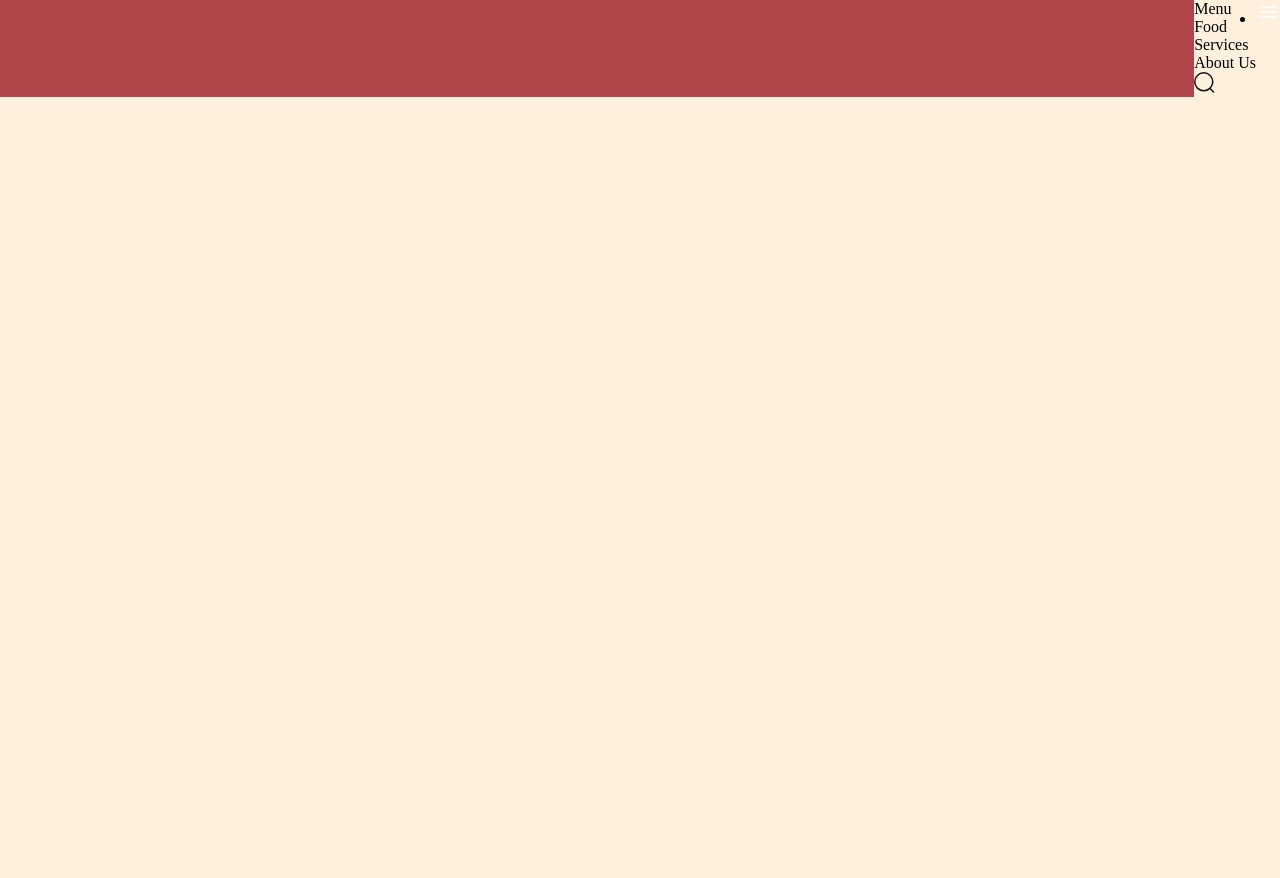
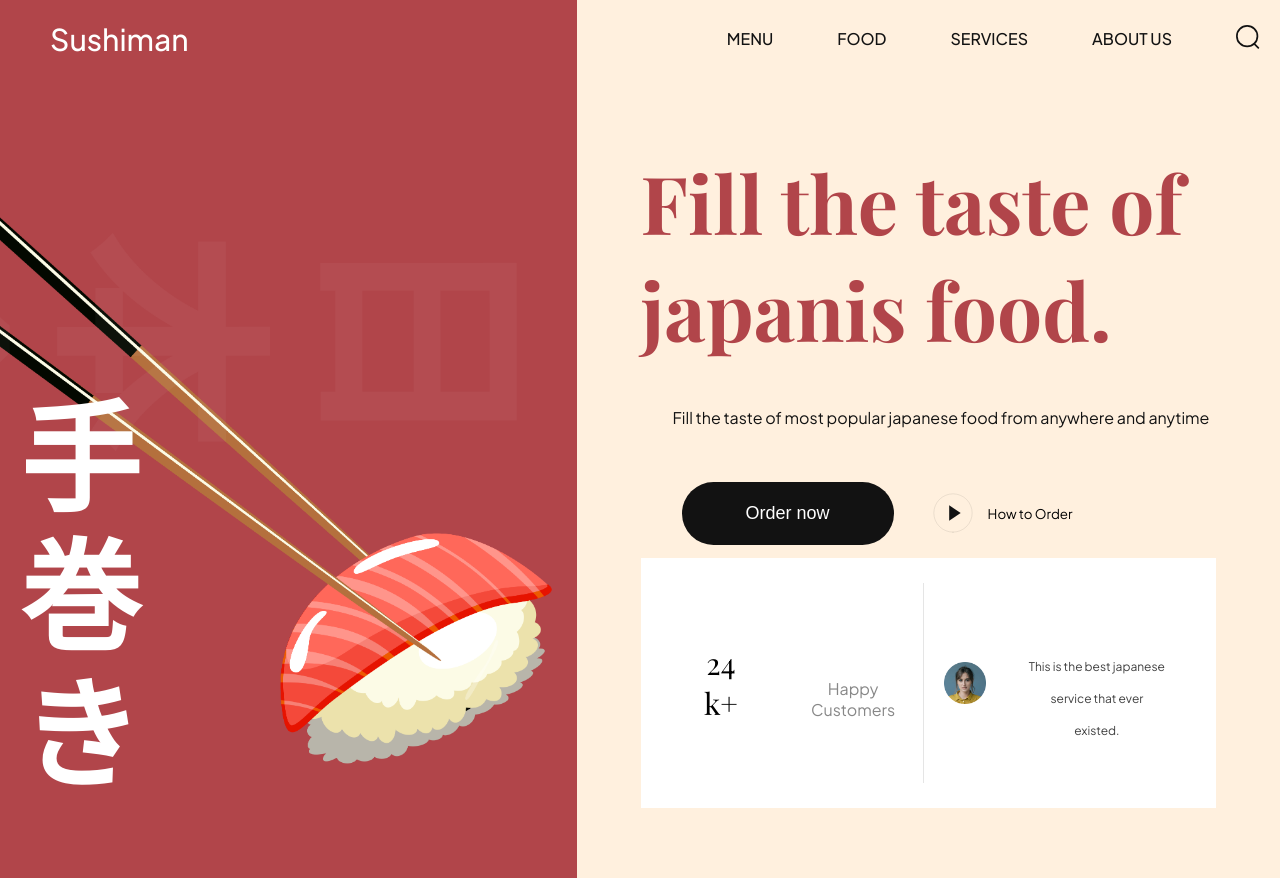
Before and after one commit to alifkhan2610/suschiman_html_css_project, a website built with Vite: page index.html in a window 1280 px wide. Before the commit the page ends 800 px from the top, so only its background shows below. Built offline with nearby package versions, Linux system fonts and the light colour scheme.

Commit message:
secound commit - Hero section is running

```diff
--- a/CSS/sections/header.css
+++ b/CSS/sections/header.css
@@ -7,6 +7,7 @@
     flex: 1;
     position: relative;
     padding: 20px;
+
 }
 .header__logo-overlay{
     position: absolute;
@@ -17,6 +18,47 @@
 }
 .header__logo h4{
     padding-left: 30px;
+    z-index: 99;
+    color: #fff;
+    font-size: 30px;
+    font-weight: 500;
+    font-family: var(--plus-jakarta-sans);
+}
 
-    color: #fff;
+.header__menu{
+    gap: 1.5rem;
+    flex: 1;
 }
+
+.header__menu,
+.header__menu-mobile {
+  padding: 20px;
+  flex: 1.236;
+  display: flex;
+  justify-content: flex-end;
+  align-items: center;
+  gap: 64px;
+  list-style: none;
+}
+
+.header__menu li {
+  font-weight: 500;
+  font-size: 16px;
+  line-height: 20px;
+  text-transform: uppercase;
+  font-family: var(--plus-jakarta-sans);
+  color: var(--secondary-color);
+  cursor: pointer;
+}
+
+.header__menu li img {
+  width: 24px;
+  height: 24px;
+  object-fit: contain;
+}
+
+.header__menu-mobile {
+  display: none;
+  gap: 20px;
+  position: relative;
+}
--- /dev/null
+++ b/CSS/sections/hero.css
@@ -0,0 +1,147 @@
+.hero{
+    display: flex;
+    min-height: 100vh;
+    overflow: hidden;
+}
+.hero-image{
+    flex: 1;
+    display: flex;
+    flex-direction: column;
+    position: relative;
+    z-index: 5;
+}
+.hero-image img{
+    width: 100%;
+    height: 110%;
+    object-fit: contain;
+}
+.hero-image__overlay{
+    position: absolute;
+    inset: 0;
+    width: 100%;
+    background-color: var(--primary-color);
+    z-index: -1;
+}
+.hero-image h2{
+    position: absolute;
+    bottom: 60px;
+    padding: 20px;
+
+    font-family: var(--playfair-display);
+    font-weight: 700;
+    font-size: 120px;
+    line-height: 138px;
+    color: #fff;
+}
+.hero-content{
+    flex: 1.22;
+    display: flex;
+    justify-content: space-between;
+    flex-direction: column;
+}
+.hero-content-info{
+    padding: 64px;
+    flex: 1;
+    display: flex;
+    flex-direction: column;
+    justify-content: space-around;
+
+}
+.hero-content-info h1{
+    font-size: 80px;
+    font-weight: 600px;
+    font-family: var(--playfair-display);
+    color: var(--primary-color);
+}
+.hero-content-info p{
+    margin: 32px 0 0 32px;
+    font-family: var(--plus-jakarta-sans);
+    color: var(--secondary-color);
+    font-style: 18px;
+    font-weight: 400px;
+}
+.hero-content__buttons{
+    margin: 41px 0 0 41px;
+    display: flex;
+    flex-wrap: wrap;
+    gap: 36px;
+}
+.hero-content__order-button{
+    padding: 20px;
+    border-radius: 36px;
+    min-width: 212px;
+    outline: none;
+    border: none;
+    background: var(--secondary-color);
+    cursor: pointer;
+    color: #fff;
+    font-size: 18px;
+    font-weight: 500;
+    line-height: 23px;
+}
+.hero-content__play-button{
+    outline: none;
+    border: none;
+    background: transparent;
+
+    display: flex;
+    align-items: center;
+    font-style: 16px;
+    line-height: 19px;
+    color: var(--black-200);
+    font-family: var(--plus-jakarta-sans);
+    cursor: pointer;
+}
+.hero-content__play-button img{
+    margin-right: 12px;
+    height: 46px;
+    width: 46px;
+    object-fit: contain;
+}
+.hero-content__testimonial{
+    padding: 25px 50px;
+    display: flex;
+    flex-wrap: wrap;
+    text-align: center;
+    gap: 10px;
+    background: var(--color-white);
+}
+.hero-content__customer{
+    flex: 1;
+    gap: 10px;
+    display: flex;
+}
+.hero-content__customer h4{
+    font-size: 30px;
+    font-weight: 400;
+    font-family: var(--playfair-display);
+}
+.hero-content__customer p{
+    font-size: 16px;
+    font-weight: 400;
+    font-family: var(--plus-jakarta-sans);
+    color: var(--secondary-color);
+    opacity: 0.5;
+}
+.hero-content__review{
+    flex: 1;
+    display: flex;
+    align-items: center;
+    gap: 10px;
+    padding-left: 20px;
+    border-left: 1px solid rgba(2, 2, 2, 0.1);
+    min-height: 200px;
+}
+.hero-content__review img{
+    width: 42px;
+    height: 42px;
+    object-fit: contain;
+}
+.hero-content__review p{
+    font-size: 12px;
+    font-weight: 400px;
+    line-height: 32px;
+    font-family: var(--plus-jakarta-sans);
+    color: var(--secondary-color);
+    opacity: 0.8;
+}
--- a/CSS/style.css
+++ b/CSS/style.css
@@ -3,12 +3,12 @@
 
 /* other css file imports */
 @import url("sections/header.css");
-/* @import url("sections/hero.css");
+@import url("sections/hero.css");
 @import url("sections/about.css");
 @import url("sections/popular.css");
 @import url("sections/trending.css");
 @import url("sections/subscribe.css");
-@import url("sections/footer.css"); */
+@import url("sections/footer.css");
 
 /* CSS variables for reusablity across all files (including above imported) */
 :root {
--- a/index.html
+++ b/index.html
@@ -12,7 +12,7 @@
     <header>
       <nav class="header__nav">
         <div class="header__logo">
-          <h4>Sushiman</h4>
+          <h4 >Sushiman</h4>
           <div class="header__logo-overlay"></div>
         </div>
         <ul class="header__menu">
@@ -21,16 +21,55 @@
           <li><a href="#services">Services</a></li>
           <li><a href="#about-us">About Us</a></li>
           <li>
-            <img src="./assets/search.svg" alt="" />
+            <img src="./assets/search.svg" alt="Search" />
           </li>
         </ul>
         <ul class="header__menu-mobile">
           <li>
-            <img src="./assets/menu.svg" alt="" />
+            <img src="./assets/menu.svg" alt="Harbarger" />
           </li>
         </ul>
       </nav>
     </header>
+
+    <section class="hero">
+      <div class="hero-image">
+        <img src="/assets/sushi-1.png" alt="" />
+        <h2>
+          手 <br />
+          巻 <br />
+          き
+        </h2>
+        <div class="hero-image__overlay"></div>
+      </div>
+      <div class="hero-content">
+        <div class="hero-content-info">
+          <h1>Fill the taste of japanis food.</h1>
+          <p>
+            Fill the taste of most popular japanese food from anywhere and
+            anytime
+          </p>
+          <div class="hero-content__buttons">
+            <button class="hero-content__order-button">Order now</button>
+            <button class="hero-content__play-button">
+              <img src="./assets/play-circle.svg" alt="play" />
+              How to Order
+            </button>
+          </div>
+          <div class="hero-content__testimonial">
+            <div class="hero-content__customer flex-center">
+              <h4>24 <span>k+</span></h4>
+              <p>Happy Customers</p>
+            </div>
+            <div class="hero-content__review">
+              <img src="./assets/user.png" alt="user">
+              <p>This is the best japanese service that ever existed.</p>
+            </div>
+          </div>
+        </div>
+      </div>
+    </section>
+
     <script type="module" src="./js/script.js"></script>
   </body>
 </html>
```
Also changed, not shown: CSS/sections/about.css (added), CSS/sections/footer.css (added), CSS/sections/popular.css (added), CSS/sections/subscribe.css (added), CSS/sections/trending.css (added).
